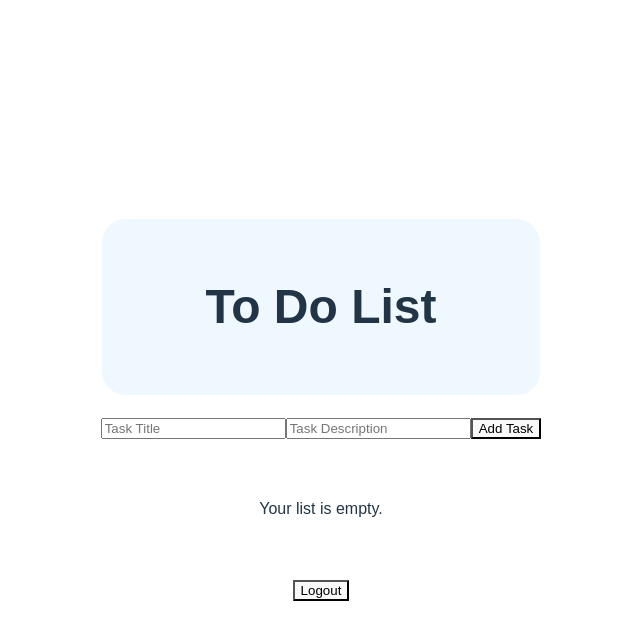
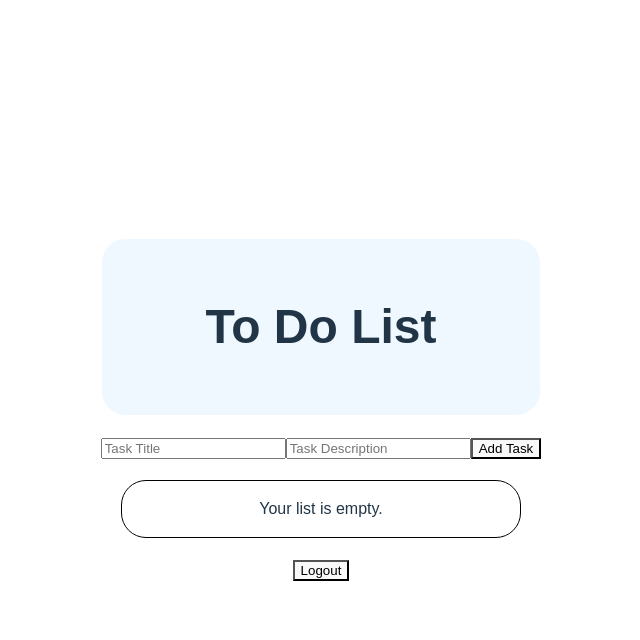
Before and after one commit to ValeriaV-8/DEV-209, a React (Vite) app in the folder Week-05/: page / in a window 1280 px wide. Both pictures are taken after a click on the button "Login". Shown: the top 640 px of the page, without its empty margins (319-959 px from the left). Built offline with nearby package versions, Linux system fonts and the light colour scheme.

Commit message:
Styled the To Do List page

```diff
--- a/Week-05/src/App.css
+++ b/Week-05/src/App.css
@@ -66,3 +66,30 @@
   max-width: 500px;
   box-sizing: border-box;
 }
+
+.task-container {
+  background-color: white;
+  display: flex;
+  flex-direction: column;
+  border: 1px solid black;
+  border-radius: 25px;
+  margin: 20px;
+}
+
+li {
+  list-style: none;
+  margin-bottom: 20px;
+  padding: 15px;
+  border-bottom: 1px solid #eee;
+}
+
+li:last-child {
+  border-bottom: none;
+  margin-bottom: 0;
+}
+
+ul {
+  padding: 0;
+  margin: 0;
+  width: 100%;
+}
--- a/Week-05/src/App.jsx
+++ b/Week-05/src/App.jsx
@@ -5,8 +5,6 @@ import { Login, Username, Password } from './Login.jsx'
 import { Register, RegisterUsername, RegisterPassword } from './Register.jsx'
 import { RegisterButton } from './Button.jsx'
 import ToDo from './Todo.jsx'
-
-
 
 function App() {
   // Sets so the default is user is not logged in
--- a/Week-05/src/Todo.jsx
+++ b/Week-05/src/Todo.jsx
@@ -94,7 +94,7 @@ function ToDo() {
             </div>
 
             {/*Shows the list*/}
-            <div className="container">
+            <div className="task-container">
                 {/*Shows the to do list if there are any. If not, shows the empty message*/}
                 {todos.length > 0 ? (
                     <ul>
```
